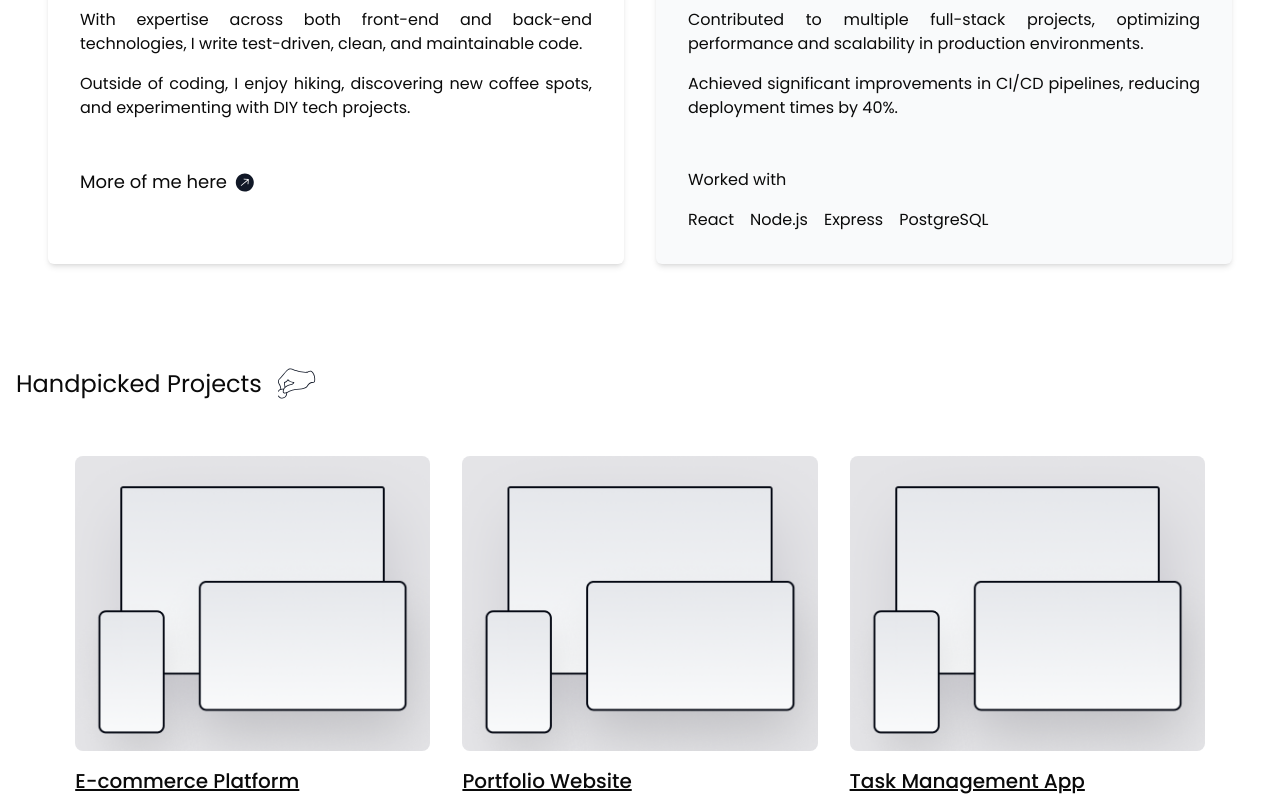
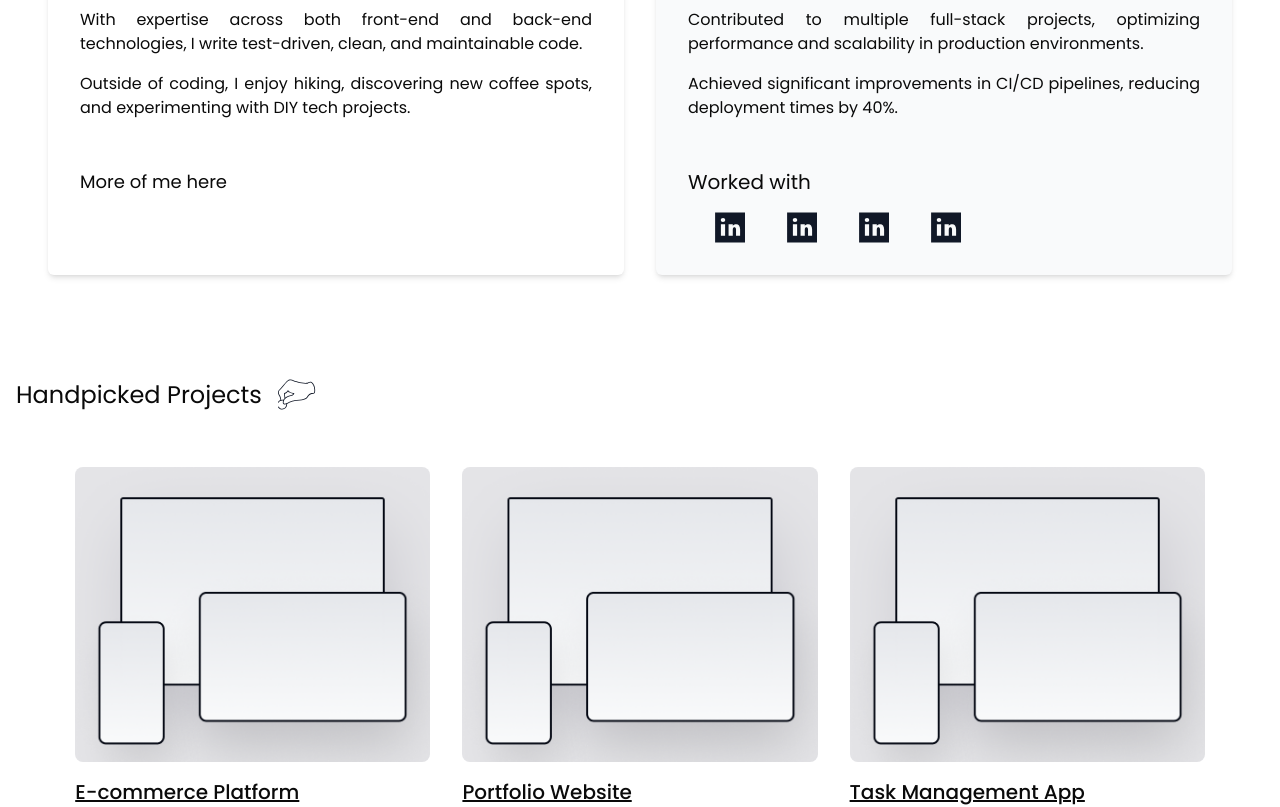
Before and after one commit to UniFolios/unifolio, a Next.js app: page / in a window 1280 px wide. Shown: the part 1060-1867 px from the top of the page. Built offline with nearby package versions, Linux system fonts and the light colour scheme; a web font is replaced by a local one.

Commit message:
skills auto scroll alider

```diff
--- a/app/globals.css
+++ b/app/globals.css
@@ -82,3 +82,146 @@ body {
 .font-italiana {
   font-family: var(--font-italiana);
 }
+
+.embla {
+  --slide-height: auto;
+  --slide-size: 25%;
+}
+.embla__viewport {
+  overflow: hidden;
+}
+.embla__container {
+  display: flex;
+  touch-action: pan-y pinch-zoom;
+  margin-left: calc(var(--slide-spacing) * -1);
+}
+.embla__slide {
+  transform: translate3d(0, 0, 0);
+  flex: 0 0 var(--slide-size);
+  min-width: 0;
+  padding-left: var(--slide-spacing);
+}
+.embla__slide__number {
+  box-shadow: inset 0 0 0 0.2rem var(--detail-medium-contrast);
+  border-radius: 1.8rem;
+  font-size: 4rem;
+  font-weight: 600;
+  display: flex;
+  align-items: center;
+  justify-content: center;
+  height: var(--slide-height);
+  user-select: none;
+}
+.embla__controls {
+  display: grid;
+  grid-template-columns: auto 1fr;
+  justify-content: space-between;
+  gap: 1.2rem;
+  margin-top: 1.8rem;
+}
+.embla__buttons {
+  display: grid;
+  grid-template-columns: repeat(2, 1fr);
+  gap: 0.6rem;
+  align-items: center;
+}
+.embla__button {
+  -webkit-tap-highlight-color: rgba(var(--text-high-contrast-rgb-value), 0.5);
+  -webkit-appearance: none;
+  appearance: none;
+  background-color: transparent;
+  touch-action: manipulation;
+  display: inline-flex;
+  text-decoration: none;
+  cursor: pointer;
+  border: 0;
+  padding: 0;
+  margin: 0;
+  box-shadow: inset 0 0 0 0.2rem var(--detail-medium-contrast);
+  width: 3.6rem;
+  height: 3.6rem;
+  z-index: 1;
+  border-radius: 50%;
+  color: var(--text-body);
+  display: flex;
+  align-items: center;
+  justify-content: center;
+}
+.embla__button:disabled {
+  color: var(--detail-high-contrast);
+}
+.embla__button__svg {
+  width: 35%;
+  height: 35%;
+}
+.embla__play {
+  -webkit-tap-highlight-color: rgba(var(--text-high-contrast-rgb-value), 0.5);
+  -webkit-appearance: none;
+  appearance: none;
+  background-color: transparent;
+  touch-action: manipulation;
+  display: inline-flex;
+  text-decoration: none;
+  cursor: pointer;
+  border: 0;
+  padding: 0;
+  margin: 0;
+  box-shadow: inset 0 0 0 0.2rem var(--detail-medium-contrast);
+  border-radius: 1.8rem;
+  display: flex;
+  align-items: center;
+  justify-content: center;
+  justify-self: flex-end;
+  color: var(--text-body);
+  font-weight: 700;
+  font-size: 1.4rem;
+  padding: 0 2.4rem;
+  min-width: 8.4rem;
+}
+.embla__progress {
+  border-radius: 1.8rem;
+  box-shadow: inset 0 0 0 0.2rem var(--detail-medium-contrast);
+  background-color: var(--background-site);
+  position: relative;
+  height: 0.6rem;
+  justify-self: flex-end;
+  align-self: center;
+  width: 13rem;
+  max-width: 90%;
+  overflow: hidden;
+}
+.embla__progress__bar {
+  background-color: var(--text-body);
+  position: absolute;
+  width: 100%;
+  top: 0;
+  bottom: 0;
+  left: -100%;
+}
+.embla__controls {
+  grid-template-columns: auto 1fr auto;
+}
+.embla__progress {
+  justify-self: center;
+  transition: opacity 0.3s ease-in-out;
+  width: 8rem;
+}
+.embla__progress--hidden {
+  opacity: 0;
+}
+.embla__progress__bar {
+  animation-name: autoplay-progress;
+  animation-timing-function: linear;
+  animation-iteration-count: 1;
+}
+.embla__progress--hidden .embla__progress__bar {
+  animation-play-state: paused;
+}
+@keyframes autoplay-progress {
+  0% {
+    transform: translate3d(0, 0, 0);
+  }
+  100% {
+    transform: translate3d(100%, 0, 0);
+  }
+}
--- a/components/about.tsx
+++ b/components/about.tsx
@@ -1,10 +1,25 @@
+import React from "react";
 import Link from "next/link";
 import IconSmiley from "./icons/smiley";
+import IconLinkedIn from "./icons/linkedin"; // Example icon
 import SectionTitle from "./ui/section-title";
-import IconExternalLink from "./icons/external-link";
 import Section from "./ui/section";
+import SkillCarousel from "./ui/skill-carousel";
+import { EmblaOptionsType } from "embla-carousel";
 
 const About = () => {
+  const OPTIONS: EmblaOptionsType = { loop: true };
+  const SKILLS = [
+    <IconLinkedIn key="linkedin" />,
+    <IconLinkedIn key="linkedin2" />,
+    <IconLinkedIn key="linkedin2" />,
+    <IconLinkedIn key="linkedin2" />,
+    <IconLinkedIn key="linkedin2" />,
+    <IconLinkedIn key="linkedin2" />,
+    <IconLinkedIn key="linkedin2" />,
+    <IconLinkedIn key="linkedin3" />, // Replace with your icons
+  ];
+
   return (
     <Section id="about-me">
       <SectionTitle title="Meet With" icon={<IconSmiley />} />
@@ -13,43 +28,47 @@ const About = () => {
           <h2 className="text-xl font-medium underline pb-4">Short of me</h2>
           <div className="flex flex-col gap-y-4 text-justify">
             <p>
-                            I’m a 3rd-year IT student based in Finland, crafting efficient and simple-to-enhance web & mobile applications.
+              I’m a 3rd-year IT student based in Finland, crafting efficient and
+              simple-to-enhance web & mobile applications.
             </p>
             <p>
-                            With expertise across both front-end and back-end technologies, I write test-driven, clean, and maintainable code.
+              With expertise across both front-end and back-end technologies, I
+              write test-driven, clean, and maintainable code.
             </p>
             <p>
-                            Outside of coding, I enjoy hiking, discovering new coffee spots, and experimenting with DIY tech projects.
+              Outside of coding, I enjoy hiking, discovering new coffee spots,
+              and experimenting with DIY tech projects.
             </p>
           </div>
           <Link href="/about">
-                        <div className="flex gap-x-2 justify-center lg:justify-start items-center  pt-12">
-                            <h3 className="text-lg font-normal cursor-pointer">More of me here</h3>
-                            <IconExternalLink />
+            <div className="flex gap-x-2 justify-center lg:justify-start items-center pt-12">
+              <h3 className="text-lg font-normal cursor-pointer">
+                More of me here
+              </h3>
             </div>
           </Link>
         </div>
         <div className="bg-gray-50 shadow-md rounded-md flex-1 p-8">
-                    <h2 className="text-xl font-medium underline pb-4">Noteworthy Achievements</h2>
+          <h2 className="text-xl font-medium underline pb-4">
+            Noteworthy Achievements
+          </h2>
           <div className="flex flex-col gap-y-4 text-justify">
             <p>
-                            Developed a customer database system featuring advanced undo/redo functionality for enhanced user experience.
+              Developed a customer database system featuring advanced undo/redo
+              functionality for enhanced user experience.
             </p>
             <p>
-                            Contributed to multiple full-stack projects, optimizing performance and scalability in production environments.
+              Contributed to multiple full-stack projects, optimizing
+              performance and scalability in production environments.
             </p>
             <p>
-                            Achieved significant improvements in CI/CD pipelines, reducing deployment times by 40%.
+              Achieved significant improvements in CI/CD pipelines, reducing
+              deployment times by 40%.
             </p>
           </div>
           <div className="flex flex-col gap-y-4 pt-12">
-                        <h3>Worked with</h3>
-                        <div className="flex gap-x-4">
-                            <div>React</div>
-                            <div>Node.js</div>
-                            <div>Express</div>
-                            <div>PostgreSQL</div>
-                        </div>
+            <h3 className="text-xl">Worked with</h3>
+            <SkillCarousel slides={SKILLS} options={OPTIONS} />
           </div>
         </div>
       </div>
--- /dev/null
+++ b/components/ui/skill-carousel.tsx
@@ -0,0 +1,55 @@
+"use client";
+
+import React, { useEffect } from "react";
+import { EmblaOptionsType } from "embla-carousel";
+import useEmblaCarousel from "embla-carousel-react";
+import AutoScroll from "embla-carousel-auto-scroll";
+
+type PropType = {
+  slides: React.ReactNode[]; // To support icons or any JSX
+  options?: EmblaOptionsType;
+};
+
+const SkillCarousel: React.FC<PropType> = ({ slides, options }) => {
+  const [emblaRef, emblaApi] = useEmblaCarousel(options, [
+    AutoScroll({
+      playOnInit: true,
+      speed: 0.5,
+
+    }),
+  ]);
+
+  useEffect(() => {
+    if (!emblaApi) return;
+
+    const autoScroll = emblaApi.plugins().autoScroll;
+
+    const handleUserInteraction = () => {
+      autoScroll?.play(); // Restart autoplay after any interaction
+    };
+
+    emblaApi.on("pointerUp", handleUserInteraction); // Resumes autoplay after dragging
+    emblaApi.on("pointerDown", handleUserInteraction); // Handles click interactions
+
+    return () => {
+      emblaApi.off("pointerUp", handleUserInteraction);
+      emblaApi.off("pointerDown", handleUserInteraction);
+    };
+  }, [emblaApi]);
+
+  return (
+    <div className="embla w-full lg:w-72">
+      <div className="embla__viewport" ref={emblaRef}>
+        <div className="embla__container">
+          {slides.map((slide, index) => (
+            <div className="embla__slide" key={index}>
+              {slide}
+            </div>
+          ))}
+        </div>
+      </div>
+    </div>
+  );
+};
+
+export default SkillCarousel;
--- a/package.json
+++ b/package.json
@@ -12,7 +12,9 @@
     "@radix-ui/react-slot": "^1.1.0",
     "class-variance-authority": "^0.7.0",
     "clsx": "^2.1.1",
-    "embla-carousel-react": "^8.4.0",
+    "embla-carousel": "^8.5.1",
+    "embla-carousel-auto-scroll": "^8.5.1",
+    "embla-carousel-react": "^8.5.1",
     "lucide-react": "^0.460.0",
     "next": "15.0.3",
     "react": "19.0.0-rc-66855b96-20241106",
```
Also changed, not shown: components/ui/testimonial-carousel.tsx (added), 1 other file (tests, documents, lock files or other folders). Lines whose indentation alone changed are shown as unchanged.
